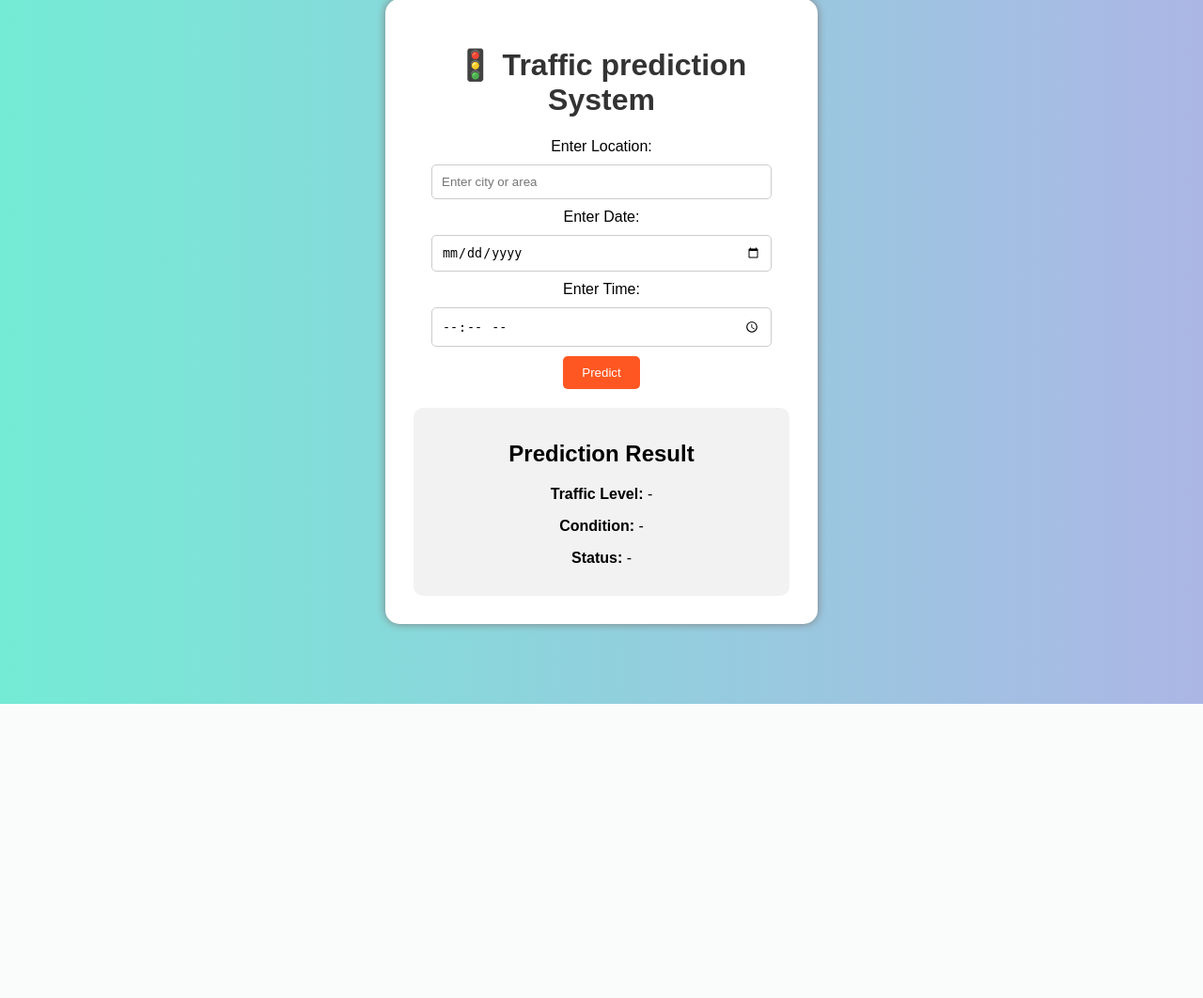
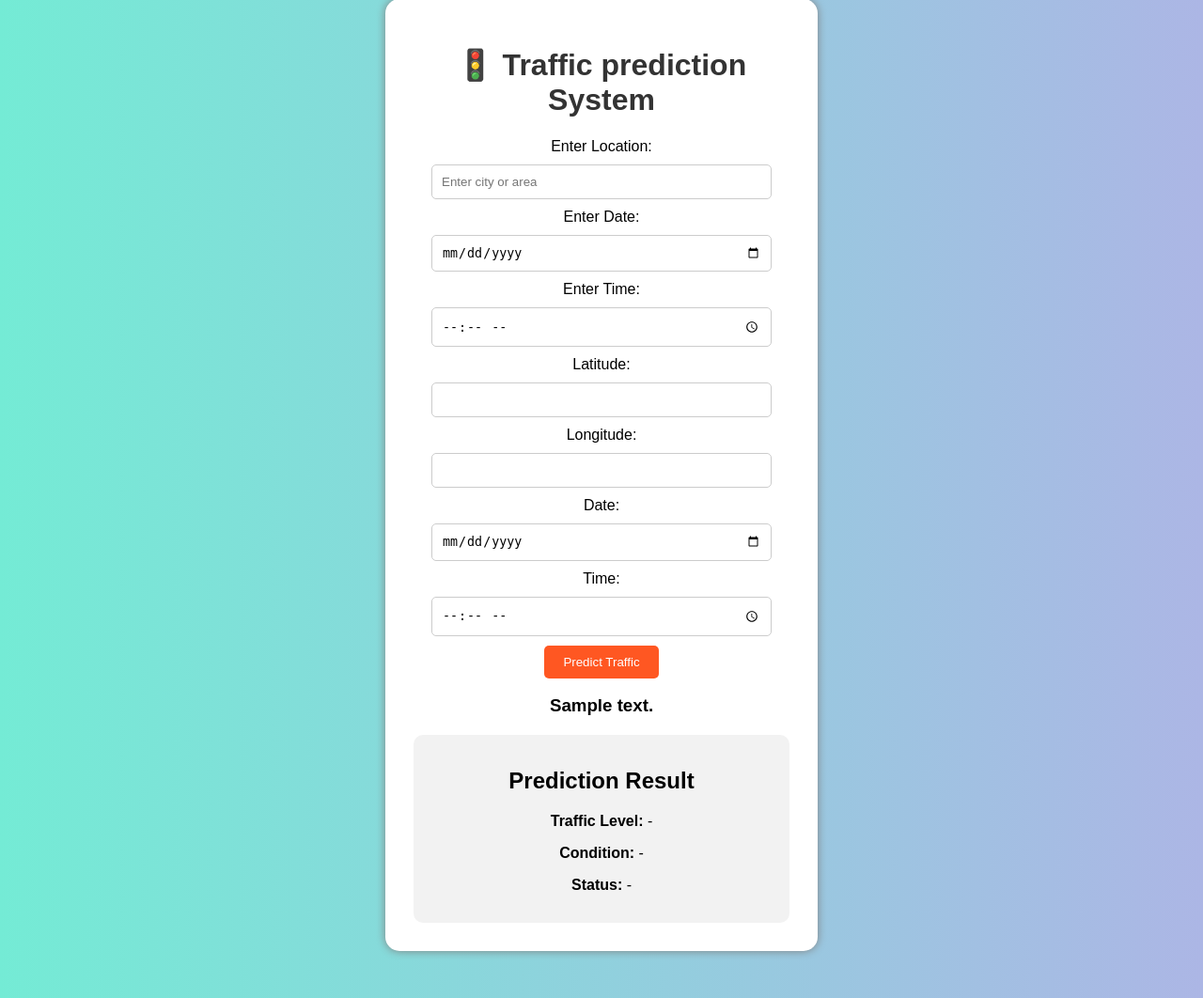
Before and after one commit to srihasiniKotagiri/real_time_project, a Flask app: template project/templates/index.html in a window 1280 px wide. Shown: the part 51-1113 px from the top of the page at 94% size. Before the commit the page ends 800 px from the top, so only its background shows below. Run offline with Flask 3, Linux system fonts and the light colour scheme; the template is opened without the code that fills it: most values are stand-ins (such as "Sample title", 1, 10 or a date in 2020).

Commit message:
Update index.html

```diff
--- a/project/templates/index.html
+++ b/project/templates/index.html
@@ -19,8 +19,26 @@
 
         <label>Enter Time:</label>
         <input type="time" id="time">
+<form action="/predict" method="POST">
 
-        <button onclick="predictTraffic()">Predict</button>
+    <label>Latitude:</label>
+    <input type="text" name="lat" required>
+
+    <label>Longitude:</label>
+    <input type="text" name="lng" required>
+
+    <label>Date:</label>
+    <input type="date" name="date" required>
+
+    <label>Time:</label>
+    <input type="time" name="time" required>
+
+    <button type="submit">Predict Traffic</button>
+
+</form>
+
+<h3 class="prediction-text">{{ prediction_text }}</h3>
+
     </div>
 
     <div class="result">
```
